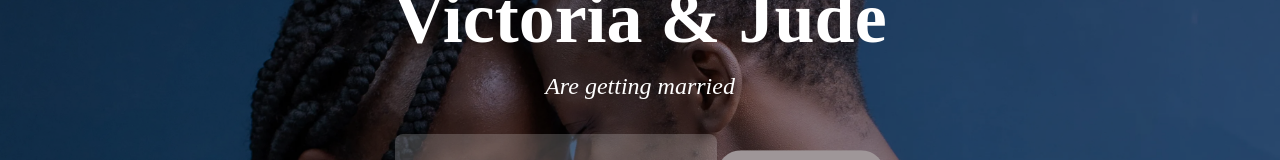
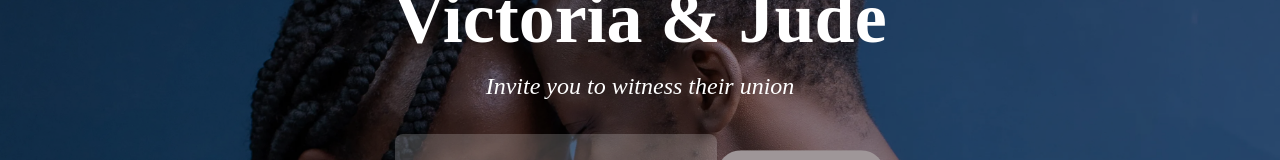
Before and after one commit to Oluwabamise3108/veejay-wedding, a Next.js app: page / in a window 1280 px wide. Shown: the part 282-442 px from the top of the page. Built offline with nearby package versions, Linux system fonts and the light colour scheme.

Commit message:
text update

```diff
--- a/app/page.tsx
+++ b/app/page.tsx
@@ -76,7 +76,7 @@ export default function Home() {
           <h1 className="text-4xl sm:text-5xl md:text-6xl lg:text-7xl font-heading font-bold mb-4 leading-tight">
             Victoria & Jude
           </h1>
-          <p className="text-lg sm:text-xl md:text-2xl mb-8 italic">Are getting married</p>
+          <p className="text-lg sm:text-xl md:text-2xl mb-8 italic">Invite you to witness their union</p>
           <div className="bg-white/20 backdrop-blur-sm rounded-lg p-6 inline-block mb-8">
             <p className="text-2xl md:text-4xl font-semibold">
               {daysLeft} days to forever
```
